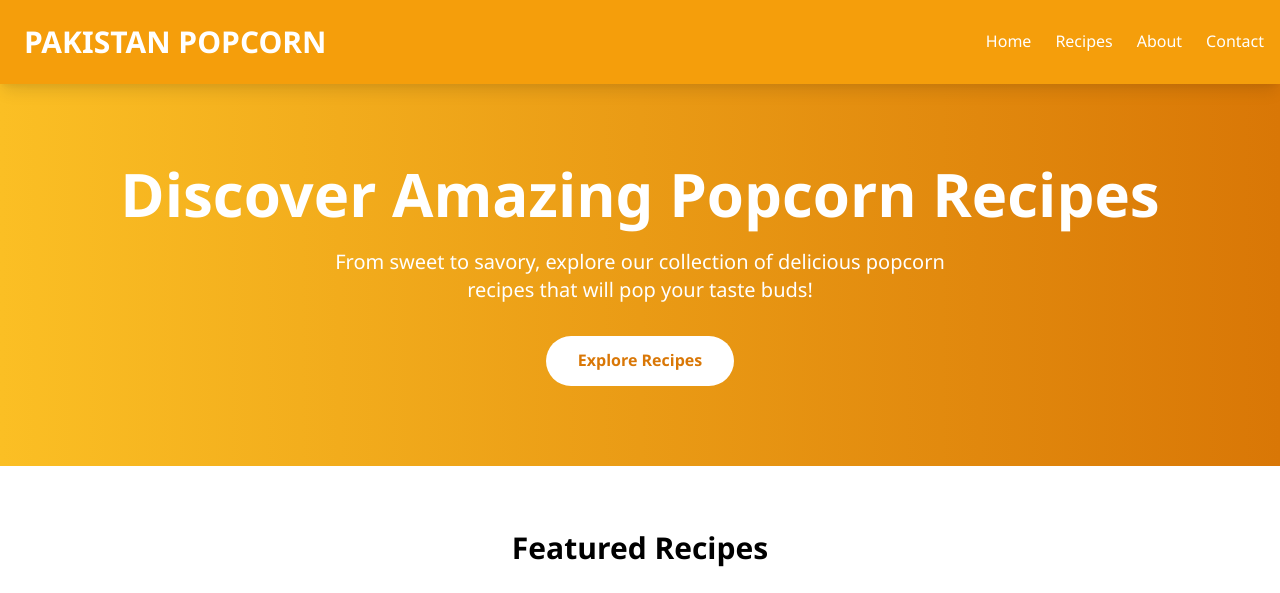
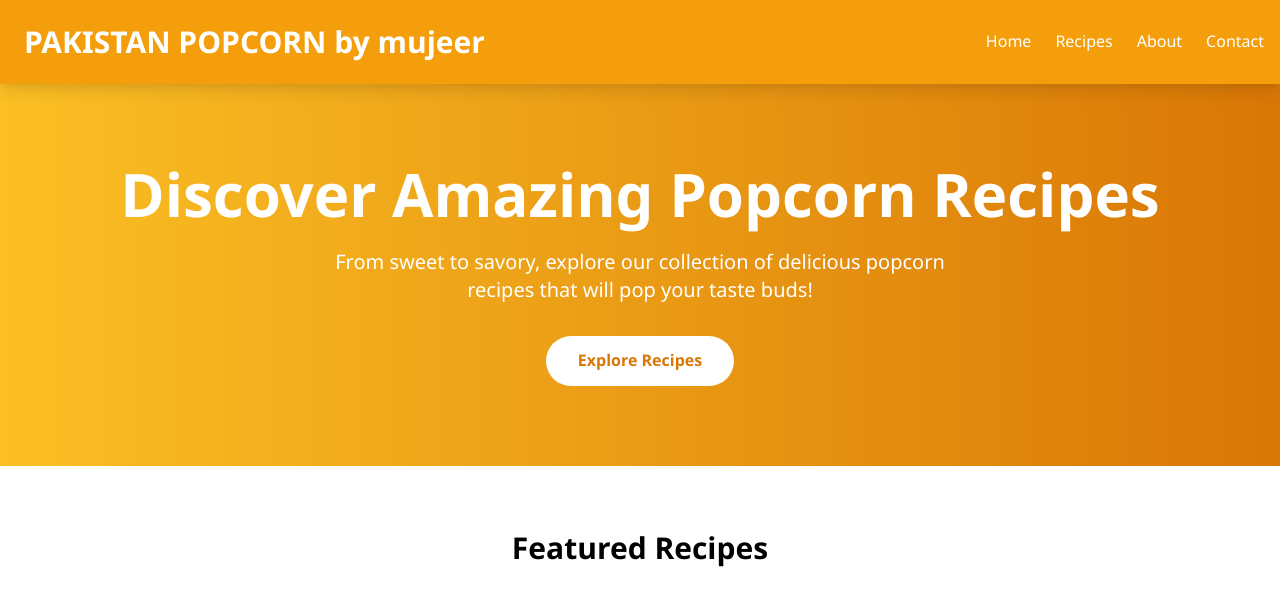
Before and after one commit to mkexp10/PakPop, a plain HTML site: page index.html in a window 1280 px wide. Shown: the top 593 px of the page. Drawn offline with nearby package versions, Linux system fonts and the light colour scheme; some icons are missing.

Commit message:
initial setup

```diff
--- a/index.html
+++ b/index.html
@@ -3,7 +3,7 @@
 <head>
     <meta charset="UTF-8">
     <meta name="viewport" content="width=device-width, initial-scale=1.0">
-    <title>PAKISTAN POPCORN - Delicious Popcorn Recipes</title>
+    <title>PAKISTAN POPCORN BY mujeer - Delicious Popcorn Recipes</title>
     <link href="https://cdn.jsdelivr.net/npm/tailwindcss@2.2.19/dist/tailwind.min.css" rel="stylesheet">
     <link rel="stylesheet" href="https://cdnjs.cloudflare.com/ajax/libs/font-awesome/6.0.0-beta3/css/all.min.css">
     <link rel="stylesheet" href="css/style.css">
@@ -15,7 +15,7 @@
             <div class="flex justify-between items-center">
                 <div class="flex items-center space-x-2">
                     <i class="fas fa-popcorn text-3xl"></i>
-                    <h1 class="text-3xl font-bold">PAKISTAN POPCORN</h1>
+                    <h1 class="text-3xl font-bold">PAKISTAN POPCORN by mujeer </h1>
                 </div>
                 <nav class="hidden md:flex space-x-6">
                     <a href="#" class="hover:underline">Home</a>
```
